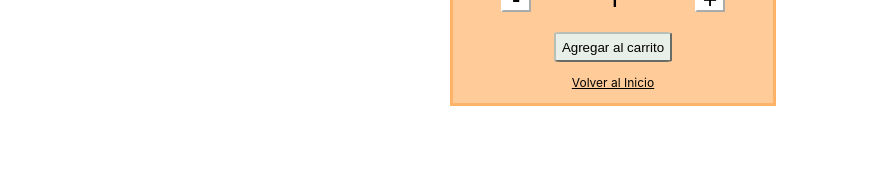
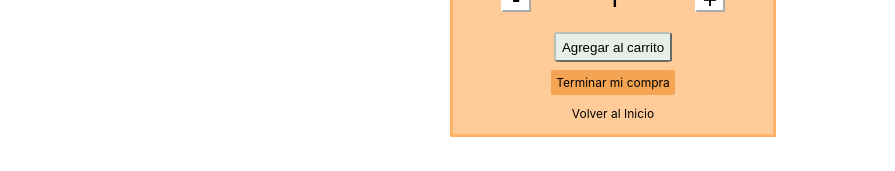
Before and after one commit to marian3010/tiendamariana, a React (Create React App) app: page /products/1 in a window 1280 px wide. Both pictures are taken after a click on the button "Agregar al carrito". Shown: the part 565-736 px from the top of the page, without its empty margins (0-895 px from the left). Built offline with nearby package versions, Linux system fonts and the light colour scheme.

Commit message:
entrega desafio 9

```diff
--- a/src/components/ItemDetail/ItemDetail.css
+++ b/src/components/ItemDetail/ItemDetail.css
@@ -19,3 +19,13 @@
     font-size: 30px;
     font-weight: 600;
 }
+
+.btn-payment {
+    background-color: #f5a453;
+    color: black;
+    font-size: 18px;
+    height: 30px;
+    border-radius: 5%;
+    padding: 5px;
+    text-align: center;
+}
--- a/src/components/ItemDetail/ItemDetail.js
+++ b/src/components/ItemDetail/ItemDetail.js
@@ -1,12 +1,21 @@
+import { useEffect, useState } from "react";
 import ItemCount from '../ItemCount/ItemCount';
 import {Link} from "react-router-dom";
 import './ItemDetail.css'
 
 export const ItemDetail = ({ product }) => {
+    const [cantCart,setCantCart] = useState(0);
+    const [btnPayment,setBtnPayment] = useState(false);
 
-    const onAdd = (cantCart) => {
-        alert(`Se agregaron al carrito ${cantCart} items`);
+    const onAdd = (cantidad) => {
+        setCantCart(cantidad);
     };
+
+    useEffect(() => {
+        if (cantCart > 0) {
+            setBtnPayment(true);
+        }
+    }, [cantCart]);
 
     return (
         <div className="detalleItem">
@@ -15,6 +24,10 @@ export const ItemDetail = ({ product }) => {
             <p>${product.price}</p>
             <p>Stock: {product.stock}</p>
             <ItemCount stock = { product.stock } valorInicial = { 1 } onAdd = { onAdd } />
+            {btnPayment ? (<Link to="/Cart" className="btn-payment" onClick={() => {
+                setCantCart(0);}}>Terminar mi compra</Link>
+            ) : null}
+            <br></br>
             <Link to="/">Volver al Inicio</Link>
         </div>
     );
--- a/src/components/ItemList/ItemList.css
+++ b/src/components/ItemList/ItemList.css
@@ -11,8 +11,14 @@
     text-decoration: none;
 }
 
-.productWrapper a {
+a {
+    color: black;
     text-decoration: none;
+}
+
+a :hover {
+    color: rgb(49, 179, 49);
+    text-decoration: underline;
 }
 
 .precio {
--- a/src/components/ItemListContainer/ItemListContainer.css
+++ b/src/components/ItemListContainer/ItemListContainer.css
@@ -4,8 +4,6 @@
     flex-direction: column;
     justify-content: center;
     align-items: center;
-    /*min-height: 30vh;
-    max-height: 100px;*/
     color: black;
     width: 100%;
     margin-top: 50px;
```
